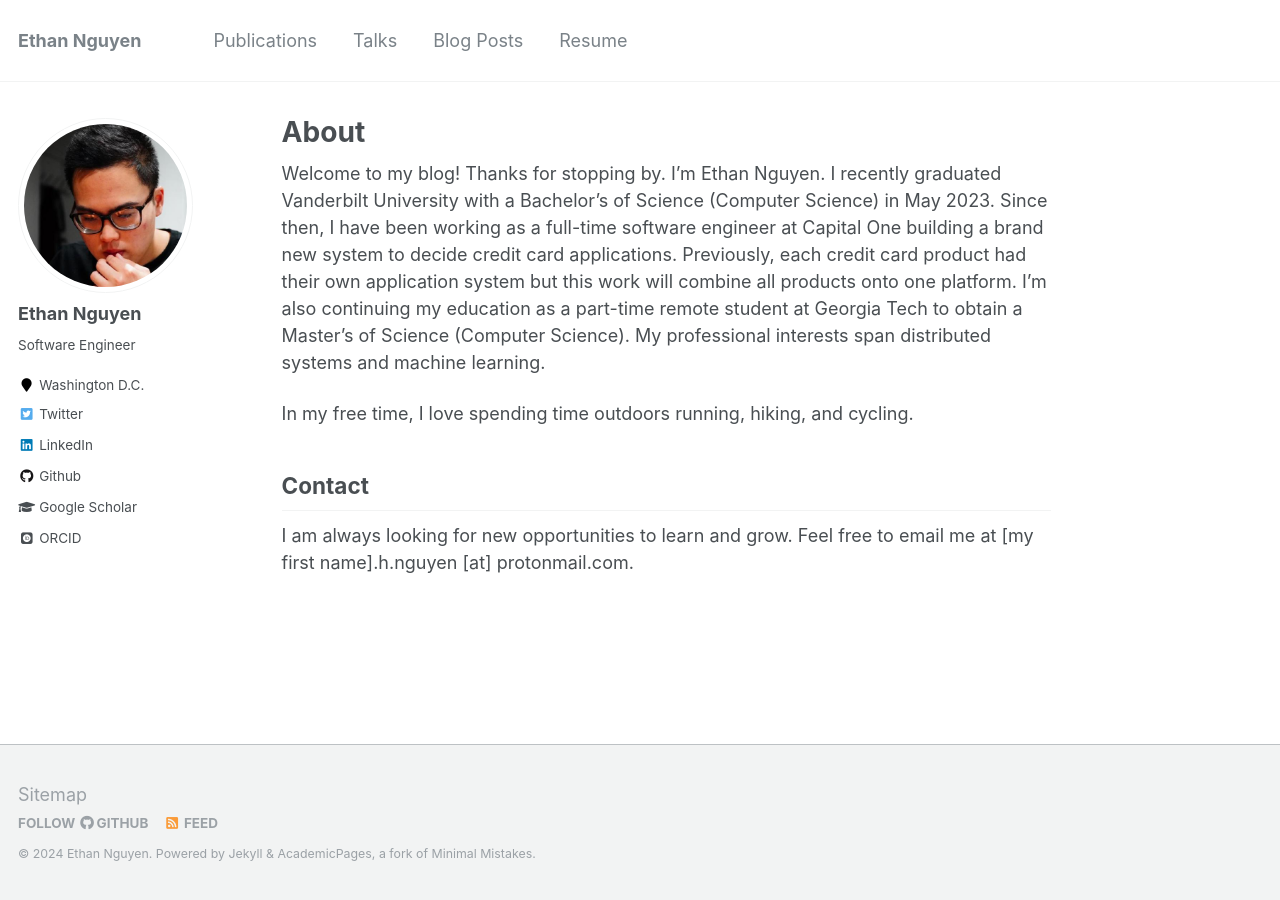
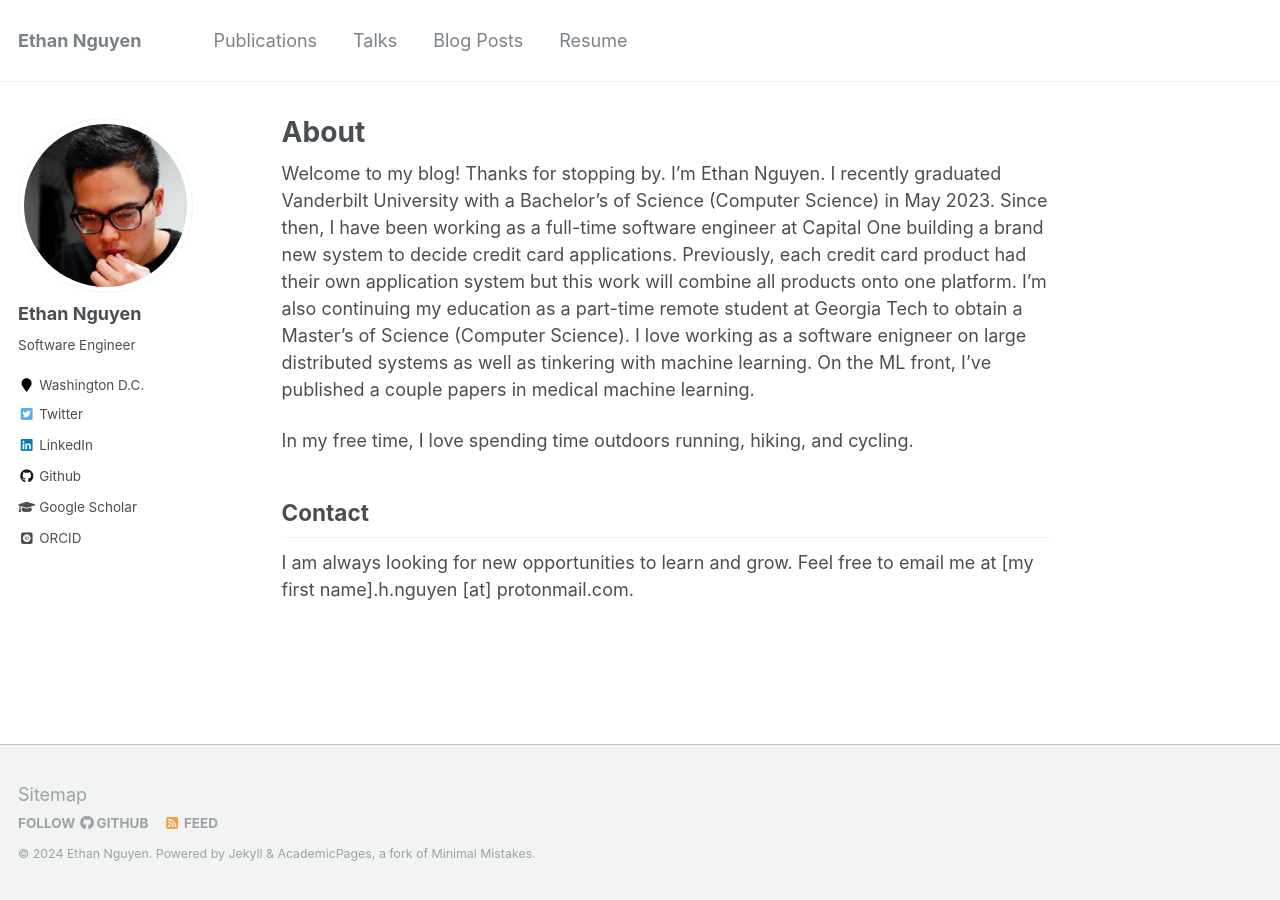
Before and after one commit to EthanHNguyen/ethanhnguyen.github.io, a Jekyll site: the page built from _pages/about.md, in a window 1280 px wide. Built offline with Jekyll 4.4.1, drawn with Linux system fonts in a browser that asks for light colours; some web fonts are replaced.

Commit message:
update about

```diff
--- a/_pages/about.md
+++ b/_pages/about.md
@@ -8,7 +8,7 @@ redirect_from:
   - /about.html
 ---
 
-Welcome to my blog! Thanks for stopping by. I'm Ethan Nguyen. I recently graduated Vanderbilt University with a Bachelor's of Science (Computer Science) in May 2023. Since then, I have been working as a full-time software engineer at Capital One building a brand new system to decide credit card applications. Previously, each credit card product had their own application system but this work will combine all products onto one platform. I'm also continuing my education as a part-time remote student at Georgia Tech to obtain a Master's of Science (Computer Science). My professional interests span distributed systems and machine learning.
+Welcome to my blog! Thanks for stopping by. I'm Ethan Nguyen. I recently graduated Vanderbilt University with a Bachelor's of Science (Computer Science) in May 2023. Since then, I have been working as a full-time software engineer at Capital One building a brand new system to decide credit card applications. Previously, each credit card product had their own application system but this work will combine all products onto one platform. I'm also continuing my education as a part-time remote student at Georgia Tech to obtain a Master's of Science (Computer Science). I love working as a software enigneer on large distributed systems as well as tinkering with machine learning. On the ML front, I've published a couple papers in medical machine learning.
 
 In my free time, I love spending time outdoors running, hiking, and cycling.
 
```
